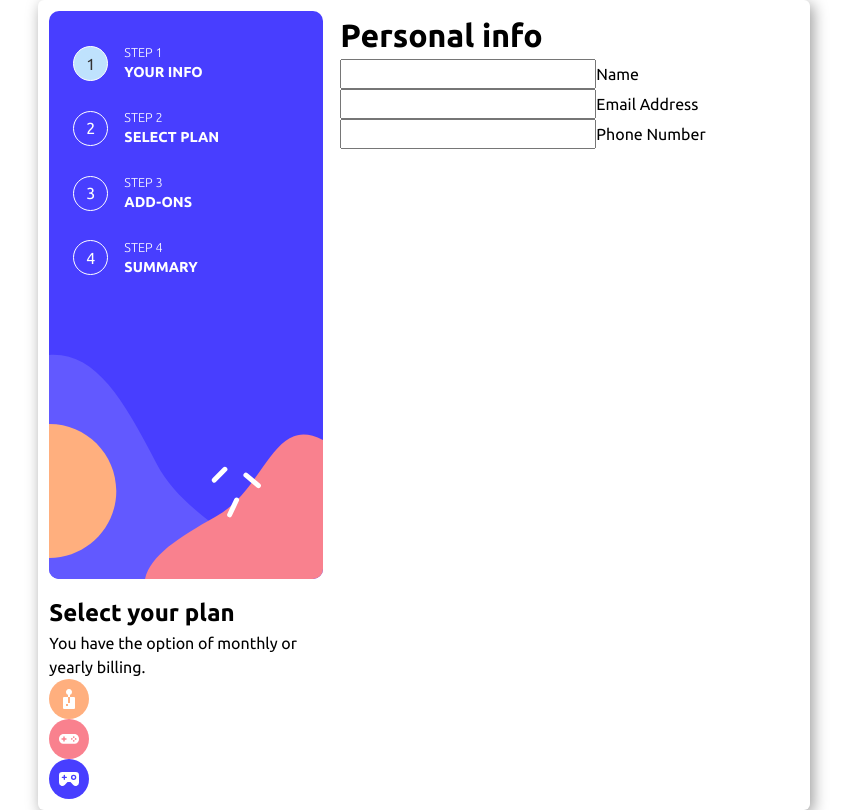
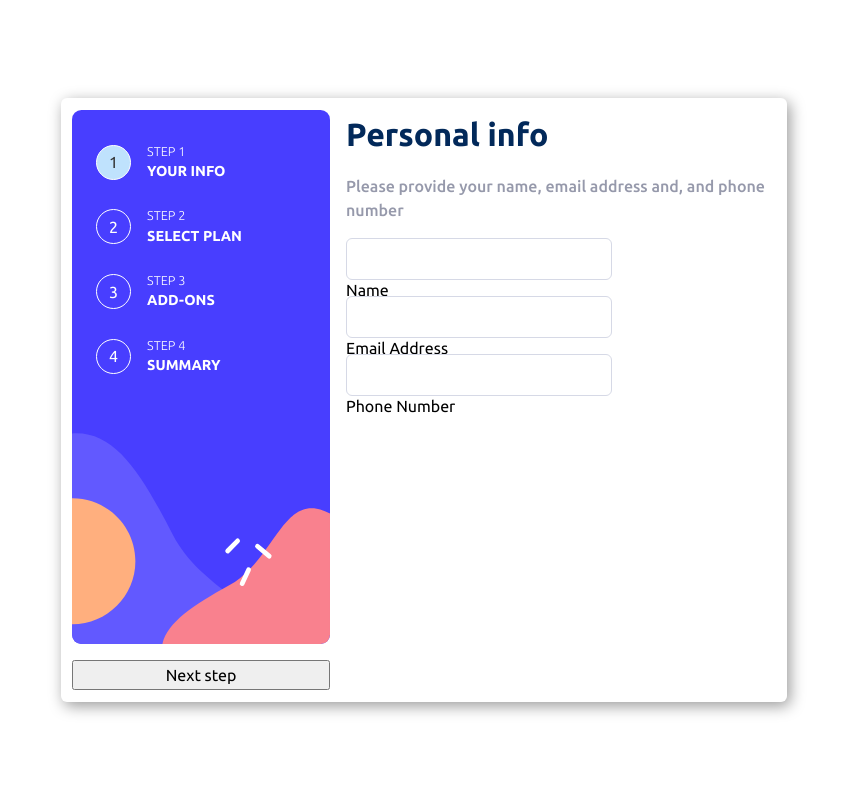
Before and after one commit to the-pro7/multi-step-form, a React (Vite) app: page / in a window 1280 px wide. Shown: the whole page, without its empty margins (216-1069 px from the left). Built offline with nearby package versions, Linux system fonts and the light colour scheme.

Commit message:
New components added

```diff
--- a/src/App.jsx
+++ b/src/App.jsx
@@ -2,6 +2,7 @@ import './styleshseet/App.scss'
 import SideNav from './components/SideNav'
 import FormPage from "./components/FormPage"
 import PlanSelect from './components/PlanSelect'
+import Button from './components/Button'
 
 const App = () => {
 
@@ -9,7 +10,8 @@ const App = () => {
    <div className="form-container">
     <SideNav />
     <FormPage />
-    <PlanSelect />
+    {/* <PlanSelect /> */}
+    <Button>Next step</Button>
    </div>
   )
 }
--- /dev/null
+++ b/src/components/Button.jsx
@@ -0,0 +1,11 @@
+import React from 'react'
+
+const Button = ({children}) => {
+  return (
+    <button>
+        {children}
+    </button>
+  )
+}
+
+export default Button
--- a/src/components/FormPage.jsx
+++ b/src/components/FormPage.jsx
@@ -8,10 +8,11 @@ export default function FormPage() {
   return (
     <main className="formContainer">
     <h1>Personal info</h1>
-    <h2></h2>
+    <h2>Please provide your name, email address and, and phone number</h2>
       <InputField {...{type: 'text', text: 'Name'}}/>
       <InputField {...{type: 'email', text: 'Email Address'}}/>
       <InputField {...{type: 'number', text: 'Phone Number'}}/>
+      {/* <button className="nextStepBtn">Next step</button> */}
     </main>
   );
 }
--- a/src/components/InputField.jsx
+++ b/src/components/InputField.jsx
@@ -1,9 +1,13 @@
-export default function InputField({ type, text }) {
-	return (
-		<div className="input-field">
-			<p className="error"></p>
-			<input type={type} id={type} name={type} placeholder="" required />
-			<label htmlFor={type}>{text}</label>
-		</div>
-	);
+export default function InputField({
+    type,
+    text
+
+}) {
+    return (
+        <div className="form__input-field">
+            <p className="error"></p>
+            <input type={type} id={type} name={type} placeholder='' required/>
+            <label htmlFor={type}>{text}</label>
+        </div>
+    );
 }
--- a/src/styleshseet/App.scss
+++ b/src/styleshseet/App.scss
@@ -87,7 +87,7 @@ select {
 	font-family: $main-ff;
 	display: grid;
 	grid-template-columns: 3fr 5fr;
-	width: 80%;
+	width: 90%;
 	gap: 1em;
 	margin: 0 auto;
 	// border: 3px solid red;
--- a/src/styleshseet/FormPage.scss
+++ b/src/styleshseet/FormPage.scss
@@ -1,7 +1,9 @@
-.form {
+.formContainer {
     display: flex;
     flex-direction: column;
     gap: 1em;
+    position: relative;
+    // border: 3px solid red;
 
     h1 {
         color: $marine-blue;
@@ -18,4 +20,16 @@
         width: 100%;
 
     }
+
+    .nextStepBtn {
+        background-color: $marine-blue;
+        color: #Fff;
+        width: fit-content;
+        border: 0;
+        border-radius: $border-radius;
+        padding: .5em 1em;
+        position: absolute;
+        bottom: 0;
+        right: 0;
+    }
 }
```
Also changed, not shown: src/InputField.jsx (deleted, +0 -13 lines).
